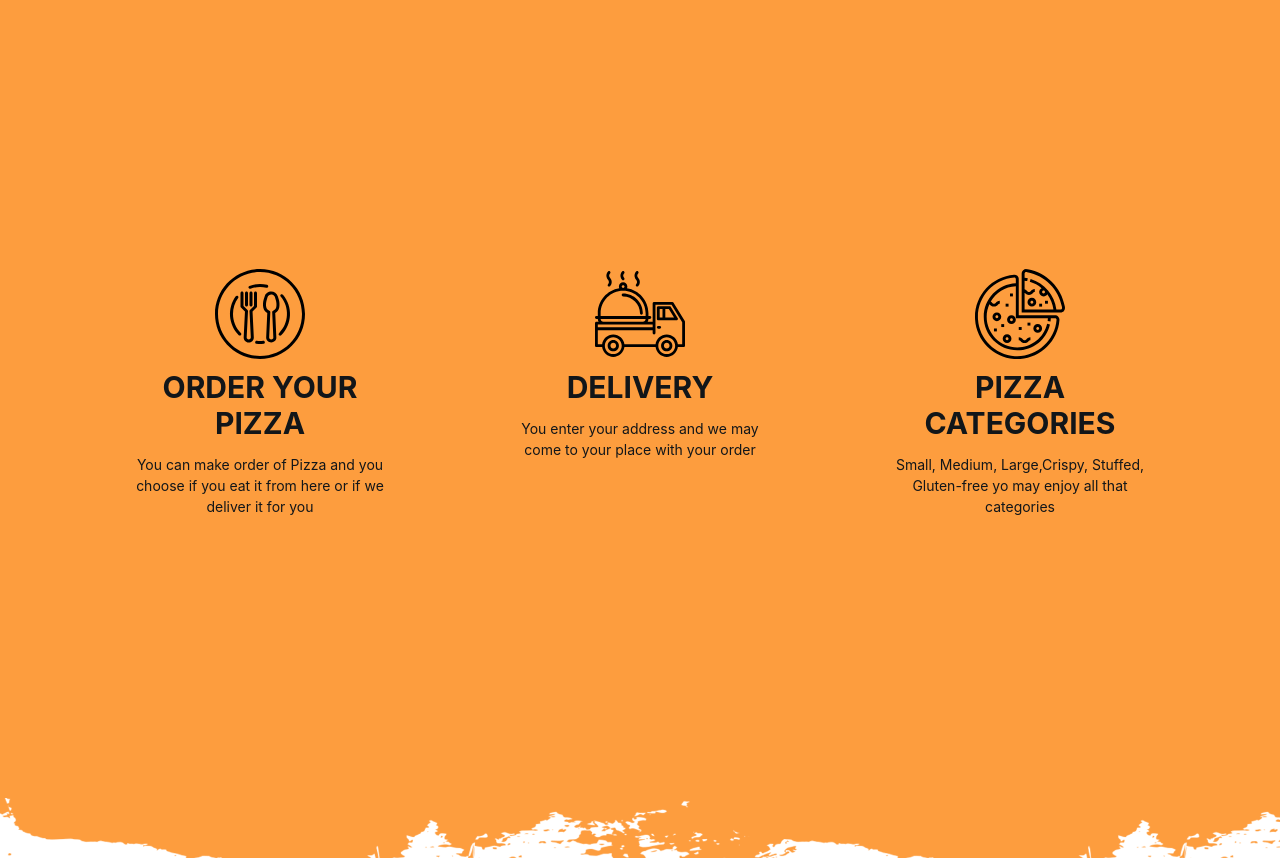
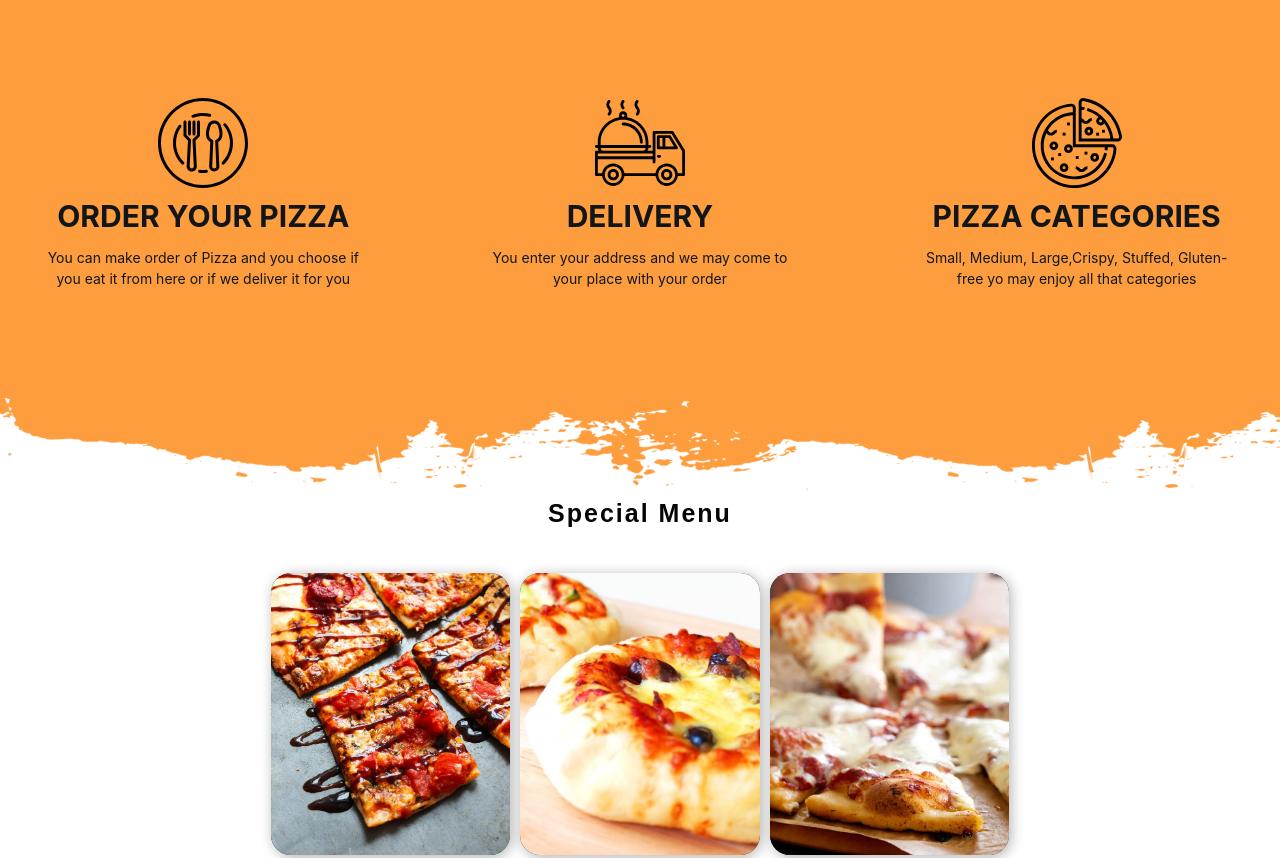
Before and after one commit to Nkaka-Yves/Nkaka-project-Assignment4, a plain HTML site: page index.html in a window 1280 px wide. Shown: the part 802-1660 px from the top of the page. Drawn offline with Linux system fonts and the light colour scheme.

Commit message:
adding container half

```diff
--- a/index.html
+++ b/index.html
@@ -24,7 +24,7 @@
   <!--End of first section-->
   <!--About us section-->
   <section class="order-section ptb">
-    <div class="container">
+    <div class="container-half">
         <div class="row">
             <div class="order-top"><img src="images/order-top.png" alt="layer"></div>
             <div class="col-xl-4 col-lg-4 col-md-4 servose-box text-center padding-lf">
--- a/styles.css
+++ b/styles.css
@@ -89,7 +89,15 @@
 .order-bottom{position: absolute; bottom: -95px; left: 0; width: 100%;}
 .order-bottom img{width: 100%; max-width: 100%;}
 .order-section .padding-lf{padding: 0px 60px;}
-
+.container-half{
+  min-height: 50vh;
+  width: 100%;
+  display: flex;
+  align-items: center;
+  justify-content: center;
+  text-align: center;
+  display: grid;
+}
 #menus{
   width:100%;
   box-sizing: border-box;
```
